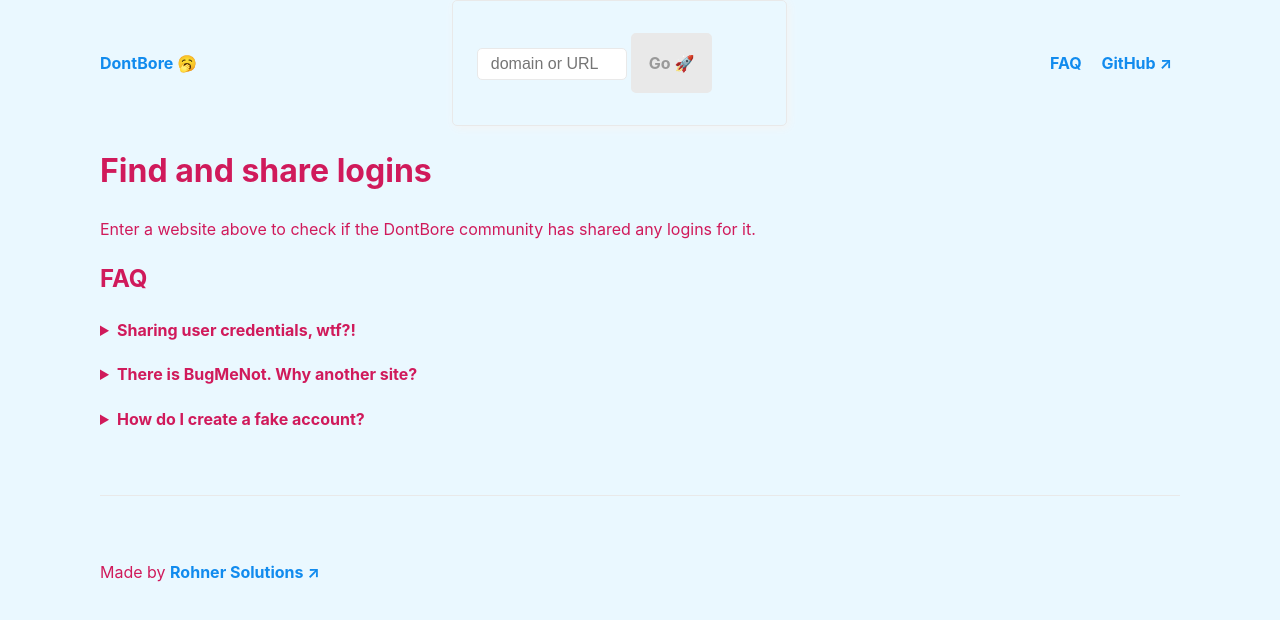
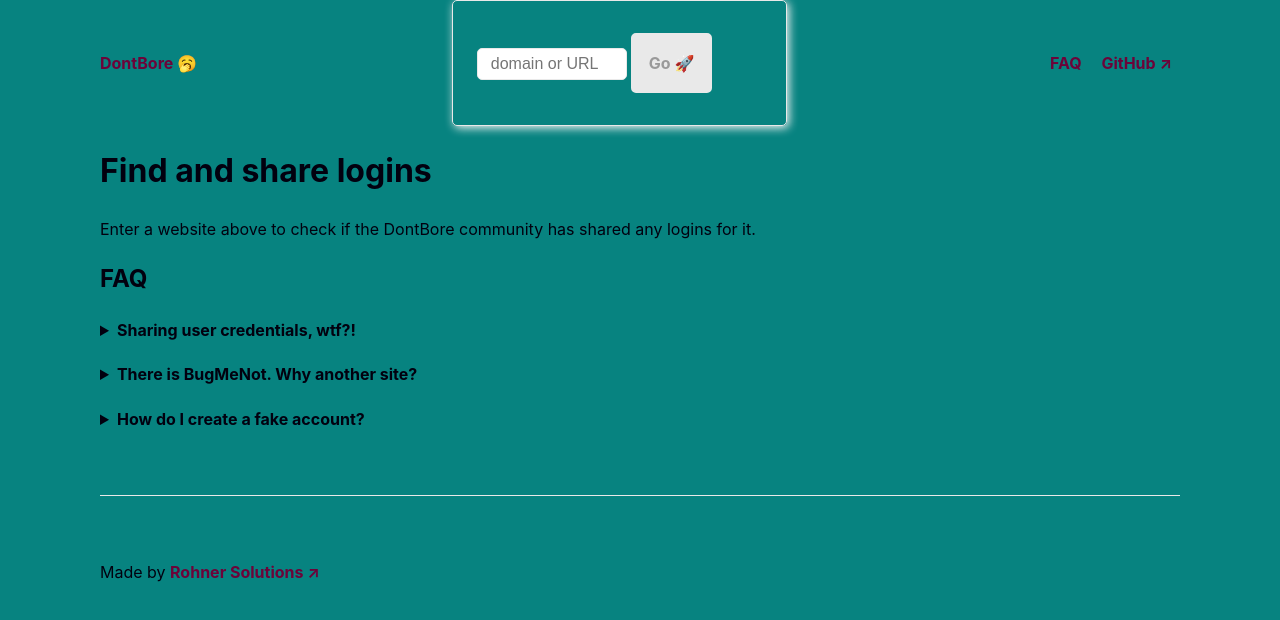
Before and after one commit to midzer/dontbore, a SvelteKit app: page / in a window 1280 px wide. Shown: the top 620 px of the page. Built offline with nearby package versions, Linux system fonts and the light colour scheme.

Commit message:
tweak colors

```diff
--- a/src/app.css
+++ b/src/app.css
@@ -5,14 +5,14 @@
     --border-radius: 5px;
     --box-shadow: 2px 2px 10px;
     --color-accent: #118bee15;
-    --color-bg: #eaf8ff;
+    --color-bg: #078380;
     --color-bg-secondary: #e9e9e9;
-    --color-link: #118bee;
+    --color-link: #6c0339;
     --color-secondary: #920de9;
     --color-secondary-accent: #920de90b;
     --color-shadow: #f4f4f4;
-    --color-table: #118bee;
-    --color-text: #d01a5b;
+    --color-table: #6c0339;
+    --color-text: #02000f;
     --color-text-secondary: #999;
     --font-family: -apple-system, BlinkMacSystemFont, "Segoe UI", Roboto, Oxygen-Sans, Ubuntu, Cantarell, "Helvetica Neue", sans-serif;
     --hover-brightness: 1.2;
@@ -28,14 +28,14 @@
 @media (prefers-color-scheme: dark) {
     :root {
         --color-accent: #0097fc4f;
-        --color-bg: #0e102e;
+        --color-bg: #02000f;
         --color-bg-secondary: #555;
-        --color-link: #0097fc;
+        --color-link: #6c0339;
         --color-secondary: #e20de9;
         --color-secondary-accent: #e20de94f;
         --color-shadow: #bbbbbb20;
-        --color-table: #0097fc;
-        --color-text: #f1dd15;
+        --color-table: #6c0339;
+        --color-text: #078380;
         --color-text-secondary: #aaa;
     }
 }
```
